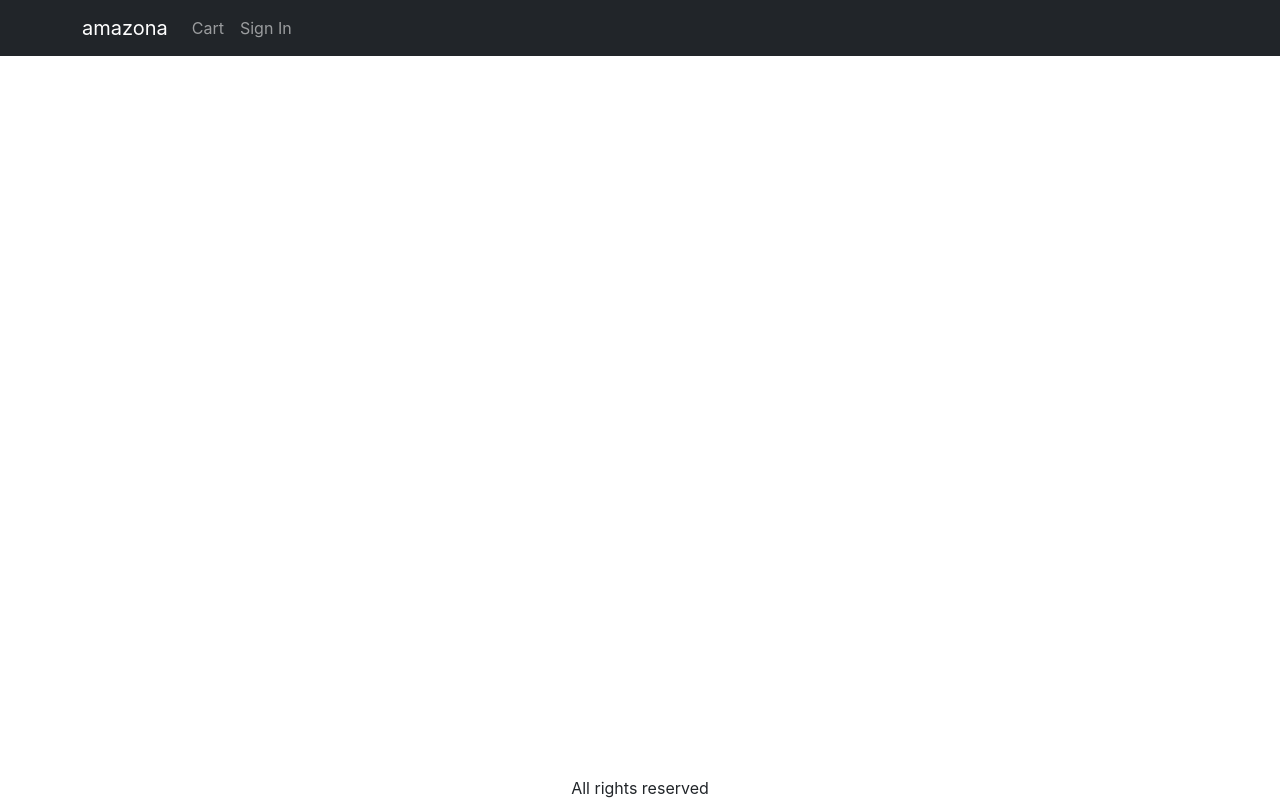
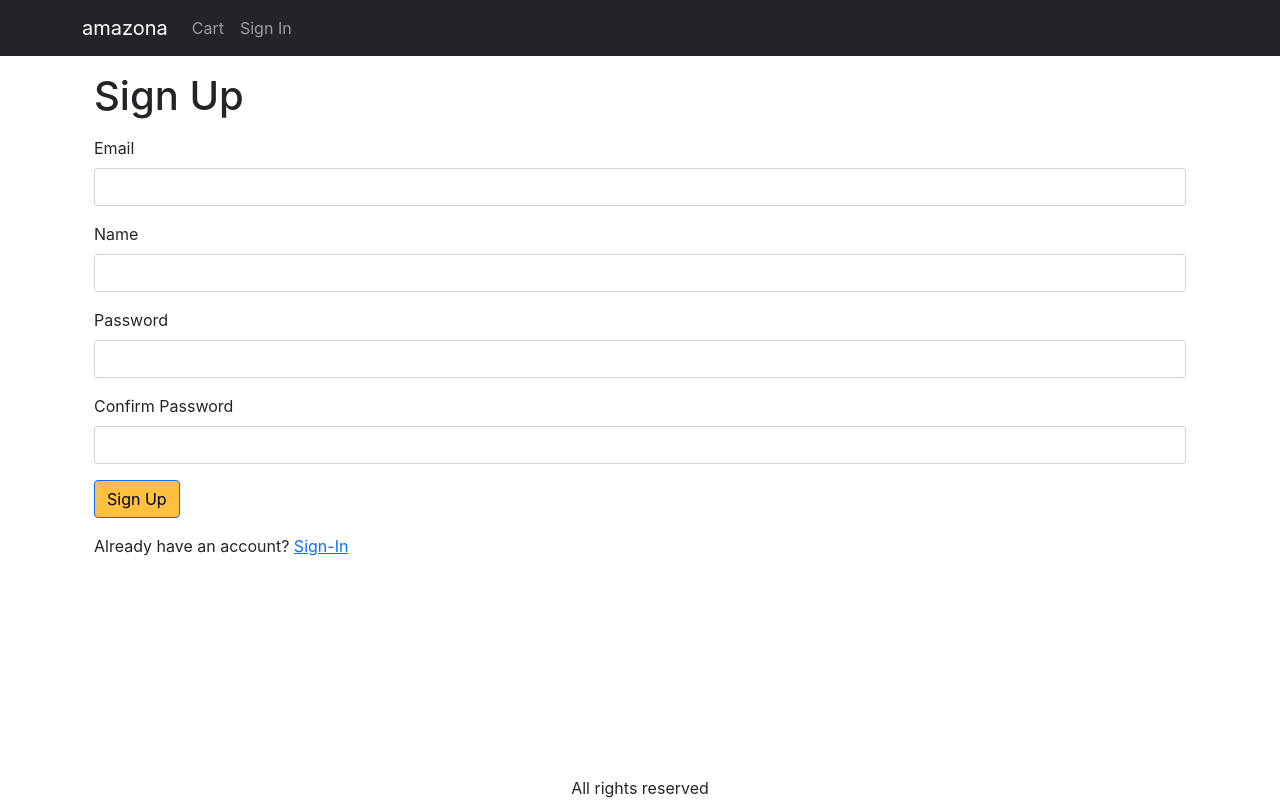
Before and after one commit to momotahar/mern-full-ecommerce, a React (Create React App) app in the folder frontend/: page /signup in a window 1280 px wide. Built offline with nearby package versions, Linux system fonts and the light colour scheme.

Commit message:
Create-Sign-Up-Screen

```diff
--- a/frontend/src/App.js
+++ b/frontend/src/App.js
@@ -10,6 +10,7 @@
 import { CartScreen } from "./screens/CartScreen";
 import SigninScreen from "./screens/SigninScreen";
 import ShippingAddressScreen from "./screens/ShippingAddressScreen";
+import SignupScreen from "./screens/SignupScreen ";
 function App() {
   const { state , dispatch:ctxDispatch} = useContext(Store);
   const { cart, userInfo } = state;
@@ -70,6 +71,7 @@
               <Route path='/product/:slug' element={<ProductScreen />} />
               <Route path='/cart' element={<CartScreen />} />
               <Route path='/signin' element={<SigninScreen />} />
+              <Route path='/signup' element={<SignupScreen />} />
               <Route path='/shipping' element={<ShippingAddressScreen/>}/>
             </Routes>
           </Container>
--- /dev/null
+++ b/frontend/src/screens/SignupScreen .js
@@ -0,0 +1,104 @@
+import React, { useState,useContext } from "react";
+import axios from "axios";
+import { Button, Container, Form } from "react-bootstrap";
+import { Helmet } from "react-helmet-async";
+import { Link, useNavigate, useLocation } from "react-router-dom";
+import { Store } from "../Store";
+import { useEffect } from "react";
+import { toast } from "react-toastify";
+import { getError } from "../utils";
+
+
+
+const SignupScreen = () => {
+  const navigate = useNavigate()
+  const { search } = useLocation();
+  const redirectInUrl = new URLSearchParams(search).get("redirect");
+  const redirect = redirectInUrl ? redirectInUrl : "/";
+
+  const [name, setName] = useState();
+  const [email, setEmail] = useState();
+  const [password, setPassword] = useState();
+  const [confirmpassword, setConfirmpassword] = useState();
+
+
+  const { state, dispatch: ctxDispatch } = useContext(Store)
+  const {userInfo} = state
+  const submitHandler = async (e) => {
+    e.preventDefault();
+    if (password !== confirmpassword) {
+      toast.error('Passwords do not match')
+      return
+    }
+    try {
+      const { data } = await axios.post("/api/users/signup", {
+        name,
+        email,
+        password,
+      });
+      ctxDispatch({type:'USER_SIGNIN', payload:data})
+      localStorage.setItem('userInfo', JSON.stringify(data))
+      navigate(redirect || '/')
+    } catch (error) {
+      toast.error(getError(error))
+    }
+  };
+
+  useEffect(() => {
+    if (userInfo) {
+    navigate(redirect)
+  }
+},[navigate, redirect, userInfo])
+
+  return (
+    <Container>
+      <Helmet>
+        <title>Sign Up</title>
+      </Helmet>
+      <h1 className='my-3'>Sign Up</h1>
+      <Form onSubmit={submitHandler}>
+        <Form.Group className='mb-3' controlId='email'>
+          <Form.Label>Email</Form.Label>
+          <Form.Control
+            type='email'
+            required
+            onChange={(e) => setEmail(e.target.value)}
+          />
+        </Form.Group>
+        <Form.Group className='mb-3' controlId='name'>
+          <Form.Label>Name</Form.Label>
+          <Form.Control
+            type='name'
+            required
+            onChange={(e) => setName(e.target.value)}
+          />
+        </Form.Group>
+        <Form.Group className='mb-3' controlId='password'>
+          <Form.Label>Password</Form.Label>
+          <Form.Control
+            type='password'
+            required
+            onChange={(e) => setPassword(e.target.value)}
+          />
+        </Form.Group>
+        <Form.Group className='mb-3' controlId='confirmpassword'>
+          <Form.Label>Confirm Password</Form.Label>
+          <Form.Control
+            type='password'
+            required
+            onChange={(e) => setConfirmpassword(e.target.value)}
+          />
+        </Form.Group>
+        <div className='mb-3'>
+          <Button type='submit'>Sign Up</Button>
+        </div>
+        <div className='mb-3'>
+         Already have an account?{" "}
+          <Link to={`/signin?redirect=${redirect}`}>Sign-In</Link>
+        </div>
+      </Form>
+    </Container>
+  );
+};
+
+export default SignupScreen;
```
Also changed, not shown: 2 other files (tests, documents, lock files or other folders).
